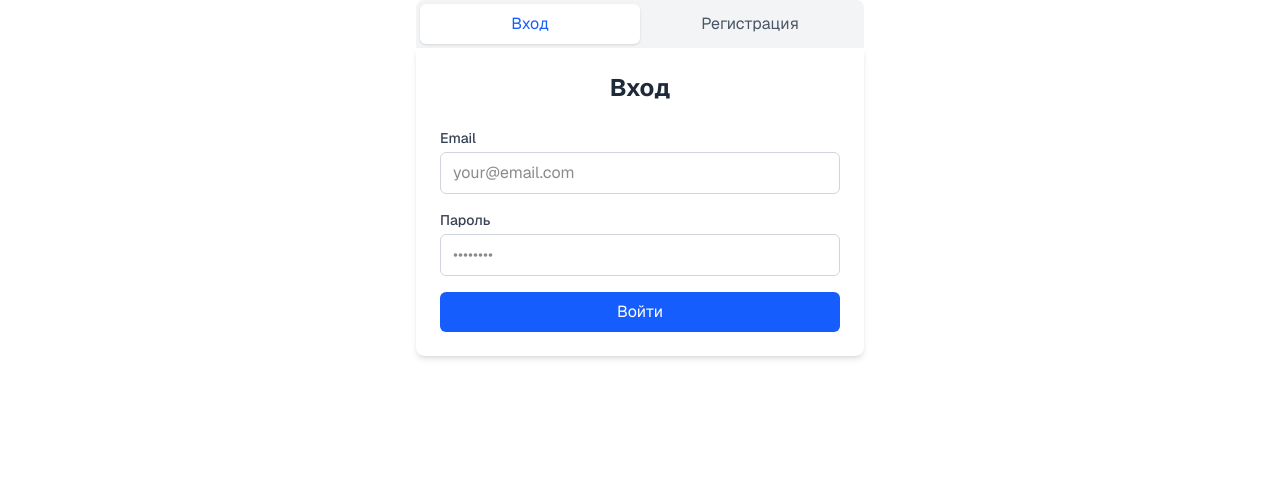
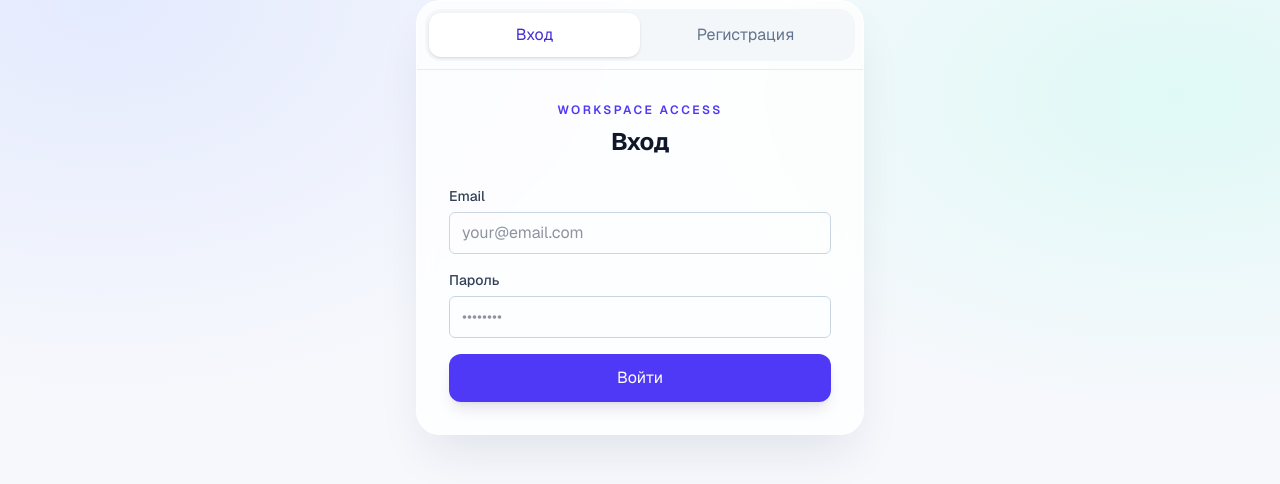
Before and after one commit to Setraiser/Dashboard-with-Plugins, a Next.js app: page /login in a window 1280 px wide. Shown: the top 484 px of the page. Built offline with nearby package versions, Linux system fonts and the light colour scheme.

Commit message:
add first design

```diff
--- a/src/app/(protected)/dashboard/layout.tsx
+++ b/src/app/(protected)/dashboard/layout.tsx
@@ -10,12 +10,14 @@ export default async function DashboardLayout({
   const user = await requiredUser();
 
   return (
-    <div className="px-4 py-4 sm:px-6 lg:px-8">
-      <header className="mb-4 flex flex-col gap-3 sm:mb-5 sm:flex-row sm:items-center sm:justify-between md:mb-6">
-        <Breadcrumbs />
-        <UserMenu user={user} />
-      </header>
-      <div className="mt-2">{children}</div>
+    <div className="min-h-screen px-4 pb-12 pt-4 sm:px-6 sm:pt-6 lg:px-8">
+      <div className="mx-auto max-w-7xl">
+        <header className="mb-8 flex flex-col gap-3 rounded-2xl border border-white/70 bg-white/65 px-4 py-3 shadow-sm shadow-slate-900/5 backdrop-blur-xl sm:flex-row sm:items-center sm:justify-between sm:px-5 dark:border-slate-700/70 dark:bg-slate-900/55">
+          <Breadcrumbs />
+          <UserMenu user={user} />
+        </header>
+        <div>{children}</div>
+      </div>
     </div>
   );
 }
--- a/src/app/(protected)/dashboard/page.tsx
+++ b/src/app/(protected)/dashboard/page.tsx
@@ -6,11 +6,16 @@ export default async function DashboardPage() {
 
   return (
     <main className="w-full">
-      <header className="mb-10 text-center sm:mb-12">
-        <h1 className="text-3xl font-bold tracking-tight text-slate-900 sm:text-4xl dark:text-white">
+      <header className="relative isolate mb-10 overflow-hidden rounded-[2rem] border border-white/80 bg-white/75 px-5 py-10 text-center shadow-xl shadow-indigo-950/5 backdrop-blur sm:mb-12 sm:px-10 sm:py-14 dark:border-slate-700/70 dark:bg-slate-900/70">
+        <div aria-hidden="true" className="absolute -right-20 -top-28 -z-10 h-72 w-72 rounded-full bg-indigo-300/25 blur-3xl dark:bg-indigo-500/15" />
+        <div aria-hidden="true" className="absolute -bottom-32 -left-16 -z-10 h-64 w-64 rounded-full bg-teal-200/35 blur-3xl dark:bg-teal-500/10" />
+        <p className="mb-4 text-xs font-semibold uppercase tracking-[0.24em] text-indigo-600 dark:text-indigo-300">
+          Your creative workspace
+        </p>
+        <h1 className="text-3xl font-bold tracking-tight text-slate-950 sm:text-5xl dark:text-white">
           Plugin Dashboard
         </h1>
-        <p className="mx-auto mt-3 max-w-2xl text-base text-slate-600 sm:text-lg dark:text-slate-300">
+        <p className="mx-auto mt-4 max-w-2xl text-base leading-7 text-slate-600 sm:text-lg dark:text-slate-300">
           Explore and open the tools available in your workspace.
         </p>
       </header>
--- a/src/app/globals.css
+++ b/src/app/globals.css
@@ -17,8 +17,11 @@ body {
   min-height: 100%;
   display: flex;
   flex-direction: column;
-  background: #f8fafc;
-  color: #0f172a;
+  background:
+    radial-gradient(ellipse at 8% 0%, rgb(224 231 255 / 0.8), transparent 36rem),
+    radial-gradient(ellipse at 92% 12%, rgb(204 251 241 / 0.55), transparent 32rem),
+    #f6f8fc;
+  color: #1e293b;
   font-family: var(--font-geist-sans), Arial, Helvetica, sans-serif;
 }
 
@@ -40,4 +43,12 @@ select {
   html {
     color-scheme: dark;
   }
+
+  body {
+    background:
+      radial-gradient(ellipse at 8% 0%, rgb(49 46 129 / 0.24), transparent 36rem),
+      radial-gradient(ellipse at 92% 12%, rgb(15 118 110 / 0.12), transparent 32rem),
+      #080d19;
+    color: #e2e8f0;
+  }
 }
--- a/src/app/layout.tsx
+++ b/src/app/layout.tsx
@@ -26,7 +26,7 @@ export default function RootLayout({
     <html lang="en" className={combineClassNames(geistSans.variable)}>
       <body>
         <div
-          className="flex-1 flex min-h-full flex-col bg-white text-[#171717] [--dashboard-host-tab-border:#d1d5db] [--dashboard-host-tab-bg:#ffffff] [--dashboard-host-tab-text:#111827] [--dashboard-host-tab-active-border:#2563eb] [--dashboard-host-tab-active-bg:#eff6ff] [--dashboard-host-tab-active-text:#1d4ed8] [font-family:var(--font-geist-sans),Arial,Helvetica,sans-serif] antialiased [&_a]:text-inherit [&_a]:no-underline dark:bg-[#0a0a0a] dark:text-[#ededed] dark:[--dashboard-host-tab-border:#374151] dark:[--dashboard-host-tab-bg:#111827] dark:[--dashboard-host-tab-text:#f3f4f6] dark:[--dashboard-host-tab-active-border:#3b82f6] dark:[--dashboard-host-tab-active-bg:#1e3a8a33] dark:[--dashboard-host-tab-active-text:#93c5fd]"
+          className="flex min-h-full flex-1 flex-col text-slate-800 [--dashboard-host-tab-border:#d9e1ee] [--dashboard-host-tab-bg:#ffffffcc] [--dashboard-host-tab-text:#334155] [--dashboard-host-tab-active-border:#6366f1] [--dashboard-host-tab-active-bg:#eef2ff] [--dashboard-host-tab-active-text:#4338ca] [font-family:var(--font-geist-sans),Arial,Helvetica,sans-serif] antialiased [&_a]:text-inherit [&_a]:no-underline dark:text-slate-100 dark:[--dashboard-host-tab-border:#334155] dark:[--dashboard-host-tab-bg:#0f172acc] dark:[--dashboard-host-tab-text:#e2e8f0] dark:[--dashboard-host-tab-active-border:#818cf8] dark:[--dashboard-host-tab-active-bg:#312e8133] dark:[--dashboard-host-tab-active-text:#c7d2fe]"
         >
           <ErrorNotificationProvider>
             <AppQueryProvider>
--- a/src/features/auth/login/ui/LoginForm/LoginForm.tsx
+++ b/src/features/auth/login/ui/LoginForm/LoginForm.tsx
@@ -36,12 +36,13 @@ export function LoginForm() {
   };
 
   return (
-    <div className="w-full max-w-md mx-auto p-6 bg-white rounded-lg shadow-md">
-      <h2 className="text-2xl font-bold mb-6 text-center text-gray-800">Вход</h2>
+    <div className="w-full p-6 sm:p-8">
+      <p className="mb-2 text-center text-xs font-semibold uppercase tracking-[0.2em] text-indigo-600 dark:text-indigo-300">Workspace access</p>
+      <h2 className="mb-7 text-center text-2xl font-bold tracking-tight text-slate-900 dark:text-white">Вход</h2>
 
       <form noValidate onSubmit={handleSubmit(onSubmit)} className="space-y-4">
         <div>
-          <label htmlFor="email" className="block text-sm font-medium text-gray-700 mb-1">
+          <label htmlFor="email" className="mb-1.5 block text-sm font-medium text-slate-700 dark:text-slate-200">
             Email
           </label>
           <input
@@ -53,7 +54,7 @@ export function LoginForm() {
             aria-describedby={errors.email ? "email-error" : undefined}
             className={`w-full px-3 py-2 border rounded-md focus:outline-none focus:ring-2 focus:border-transparent ${errors.email
               ? "border-red-500 focus:ring-red-500"
-              : "border-gray-300 focus:ring-blue-500"
+              : "border-slate-300 focus:ring-indigo-500 dark:border-slate-600 dark:bg-slate-800 dark:text-white"
               }`}
             placeholder="your@email.com"
           />
@@ -65,7 +66,7 @@ export function LoginForm() {
         </div>
 
         <div>
-          <label htmlFor="password" className="block text-sm font-medium text-gray-700 mb-1">
+          <label htmlFor="password" className="mb-1.5 block text-sm font-medium text-slate-700 dark:text-slate-200">
             Пароль
           </label>
           <input
@@ -77,7 +78,7 @@ export function LoginForm() {
             aria-describedby={errors.password ? "password-error" : undefined}
             className={`w-full px-3 py-2 border rounded-md focus:outline-none focus:ring-2 focus:border-transparent ${errors.password
               ? "border-red-500 focus:ring-red-500"
-              : "border-gray-300 focus:ring-blue-500"
+              : "border-slate-300 focus:ring-indigo-500 dark:border-slate-600 dark:bg-slate-800 dark:text-white"
               }`}
             placeholder="••••••••"
           />
@@ -97,7 +98,7 @@ export function LoginForm() {
         <button
           type="submit"
           disabled={isSubmitting}
-          className="w-full py-2 px-4 bg-blue-600 hover:bg-blue-700 text-white font-semibold rounded-md transition-colors disabled:opacity-50 disabled:cursor-not-allowed"
+          className="w-full rounded-xl bg-indigo-600 px-4 py-3 font-semibold text-white shadow-lg shadow-indigo-950/10 transition-colors hover:bg-indigo-700 focus-visible:outline-none focus-visible:ring-4 focus-visible:ring-indigo-300 disabled:cursor-not-allowed disabled:opacity-50 dark:focus-visible:ring-indigo-900"
         >
           {isSubmitting ? 'Вход...' : 'Войти'}
         </button>
--- a/src/features/dashboard-plugin-shell/ui/mainPluginShell/main-plugin-shell.tsx
+++ b/src/features/dashboard-plugin-shell/ui/mainPluginShell/main-plugin-shell.tsx
@@ -12,13 +12,25 @@ export function MainPluginShell() {
 
   return (
     <section className="mr-auto w-full max-w-6xl text-left" aria-labelledby="plugins-heading">
-      <h2
-        id="plugins-heading"
-        className="mb-4 text-xl font-semibold text-slate-900 sm:text-2xl dark:text-white"
-      >
-        Plugins
-      </h2>
-      <PluginTabs items={tabs} activePluginId={null} />
+      <div className="mb-5 flex flex-col gap-2 sm:flex-row sm:items-end sm:justify-between">
+        <div>
+          <p className="mb-1 text-xs font-semibold uppercase tracking-[0.18em] text-indigo-600 dark:text-indigo-300">
+            Get started
+          </p>
+          <h2
+            id="plugins-heading"
+            className="text-2xl font-bold tracking-tight text-slate-900 sm:text-3xl dark:text-white"
+          >
+            Your plugins
+          </h2>
+        </div>
+        <p className="text-sm text-slate-500 dark:text-slate-400">
+          Choose a tool to continue
+        </p>
+      </div>
+      <div className="rounded-[1.75rem] border border-white/80 bg-white/60 p-3 shadow-lg shadow-slate-900/5 backdrop-blur sm:p-5 dark:border-slate-700/70 dark:bg-slate-900/45">
+        <PluginTabs items={tabs} activePluginId={null} />
+      </div>
     </section>
   );
 }
--- a/src/widgets/auth/ui/AuthWidget.tsx
+++ b/src/widgets/auth/ui/AuthWidget.tsx
@@ -8,31 +8,33 @@ export function AuthWidget() {
   const [mode, setMode] = useState<AuthMode>('login');
 
   return (
-    <div className="w-full max-w-md mx-auto">
-      {/* Tabs */}
-      <div className="flex bg-gray-100 rounded-t-lg p-1 mb-0">
+    <div className="mx-auto w-full max-w-md overflow-hidden rounded-3xl border border-white/80 bg-white/80 shadow-2xl shadow-indigo-950/10 backdrop-blur dark:border-slate-700/70 dark:bg-slate-900/75">
+      <div className="border-b border-slate-200/80 p-2 dark:border-slate-700/80">
+        <div className="flex rounded-2xl bg-slate-100/80 p-1 dark:bg-slate-800/80">
         <button
+          type="button"
           onClick={() => setMode('login')}
-          className={`flex-1 py-2 px-4 rounded-md font-medium transition-all ${mode === 'login'
-            ? 'bg-white text-blue-600 shadow-sm'
-            : 'text-gray-600 hover:text-gray-800'
+          className={`flex-1 rounded-xl px-4 py-2.5 text-sm font-semibold transition-all ${mode === 'login'
+            ? 'bg-white text-indigo-700 shadow-sm dark:bg-slate-700 dark:text-indigo-200'
+            : 'text-slate-500 hover:text-slate-800 dark:text-slate-400 dark:hover:text-white'
             }`}
         >
           Вход
         </button>
         <button
+          type="button"
           onClick={() => setMode('register')}
-          className={`flex-1 py-2 px-4 rounded-md font-medium transition-all ${mode === 'register'
-            ? 'bg-white text-green-600 shadow-sm'
-            : 'text-gray-600 hover:text-gray-800'
+          className={`flex-1 rounded-xl px-4 py-2.5 text-sm font-semibold transition-all ${mode === 'register'
+            ? 'bg-white text-indigo-700 shadow-sm dark:bg-slate-700 dark:text-indigo-200'
+            : 'text-slate-500 hover:text-slate-800 dark:text-slate-400 dark:hover:text-white'
             }`}
         >
           Регистрация
         </button>
+        </div>
       </div>
 
-      {/* Form Container */}
-      <div className="bg-white rounded-b-lg shadow-md overflow-hidden">
+      <div className="overflow-hidden">
         <div className="transition-all duration-300 ease-in-out">
           {mode === 'login' ? <LoginForm /> : <RegisterForm />}
         </div>
```
Also changed, not shown: src/features/auth/register/ui/RegisterForm/RegisterForm.tsx (+12 -11 lines), src/widgets/plugin-tabs/ui/plugin-tabs.tsx (+6 -3 lines).
